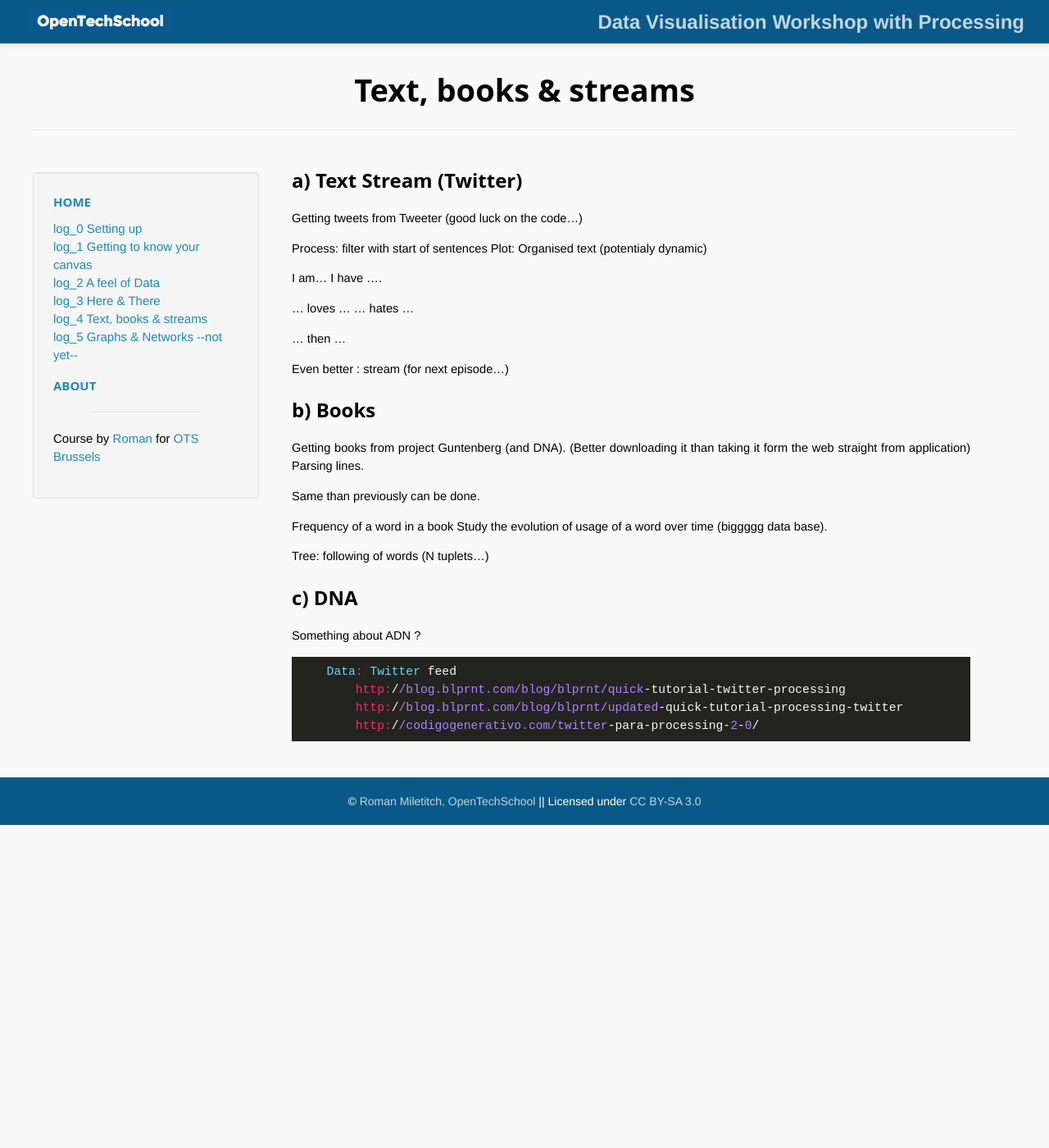
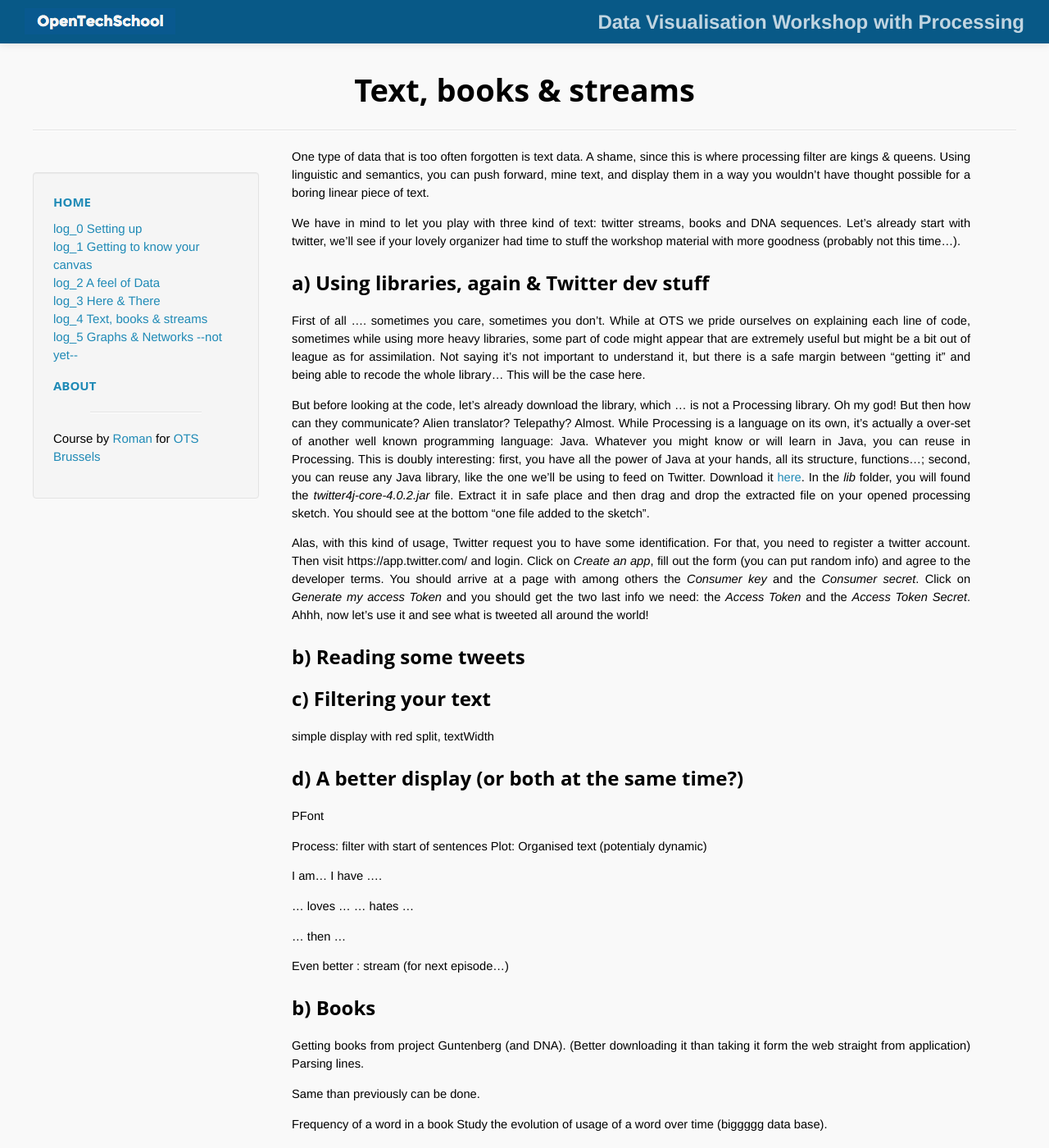
Before and after one commit to OpenTechSchool-Brussels/data-visualisation-with-processing, a Jekyll site: the page built from Text-books-and-streams.markdown, in a window 1280 px wide and 1400 px high. Shown: the whole window at 82% size. Built offline with Jekyll 4.4.1, drawn with Linux system fonts in a browser that asks for light colours; Markdown is read by kramdown in place of the engine named in the settings.

Commit message:
Update Text-books-and-streams.markdown

```diff
--- a/Text-books-and-streams.markdown
+++ b/Text-books-and-streams.markdown
@@ -5,11 +5,29 @@ num: 4
 
 ---
 
+One type of data that is too often forgotten is text data. A shame, since this is where processing filter are kings & queens. Using linguistic and semantics, you can push forward, mine text, and display them in a way you wouldn't have thought possible for a boring linear piece of text.
+
+We have in mind to let you play with three kind of text: twitter streams, books and DNA sequences. Let's already start with twitter, we'll see if your lovely organizer had time to stuff the workshop material with more goodness (probably not this time...).
+
+## a) Using libraries, again & Twitter dev stuff
+
+First of all .... sometimes you care, sometimes you don't. While at OTS we pride ourselves on explaining each line of code, sometimes while using more heavy libraries, some part of code might appear that are extremely useful but might be a bit out of league as for assimilation. Not saying it's not important to understand it, but there is a safe margin between "getting it" and being able to recode the whole library... This will be the case here.
+
+But before looking at the code, let's already download the library, which ... is not a Processing library. Oh my god! But then how can they communicate? Alien translator? Telepathy? Almost. While Processing is a language on its own, it's actually a over-set of another well known programming language: Java. Whatever you might know or will learn in Java,  you can reuse in Processing. This is doubly interesting: first, you have all the power of Java at your hands, all its structure, functions...; second, you can reuse any Java library, like the one we'll be using to feed on Twitter. Download it [here](http://twitter4j.org/archive/twitter4j-4.0.2.zip). In the *lib* folder, you will found the *twitter4j-core-4.0.2.jar* file. Extract it in safe place and then drag and drop the extracted file on your opened processing sketch. You should see at the bottom "one file added to the sketch".
+
+Alas, with this kind of usage, Twitter request you to have some identification. For that, you need to register a twitter account. Then visit https://app.twitter.com/ and login. Click on *Create an app*, fill out the form (you can put random info) and agree to the developer terms. You should arrive at a page with among others the *Consumer key* and the *Consumer secret*. Click on *Generate my access Token* and you should get the two last info we need: the *Access Token* and the *Access Token Secret*. Ahhh, now let's use it and see what is tweeted all around the world!
+
+##b) Reading some tweets
+
+##c) Filtering your text
+simple display with red
+split, textWidth
+
+##d) A better display (or both at the same time?)
+PFont
 
 
 
-## a) Text Stream (Twitter)
- Getting tweets from Tweeter (good luck on the code...)
 
 Process: filter with start of sentences
 Plot: Organised text (potentialy dynamic)
```
